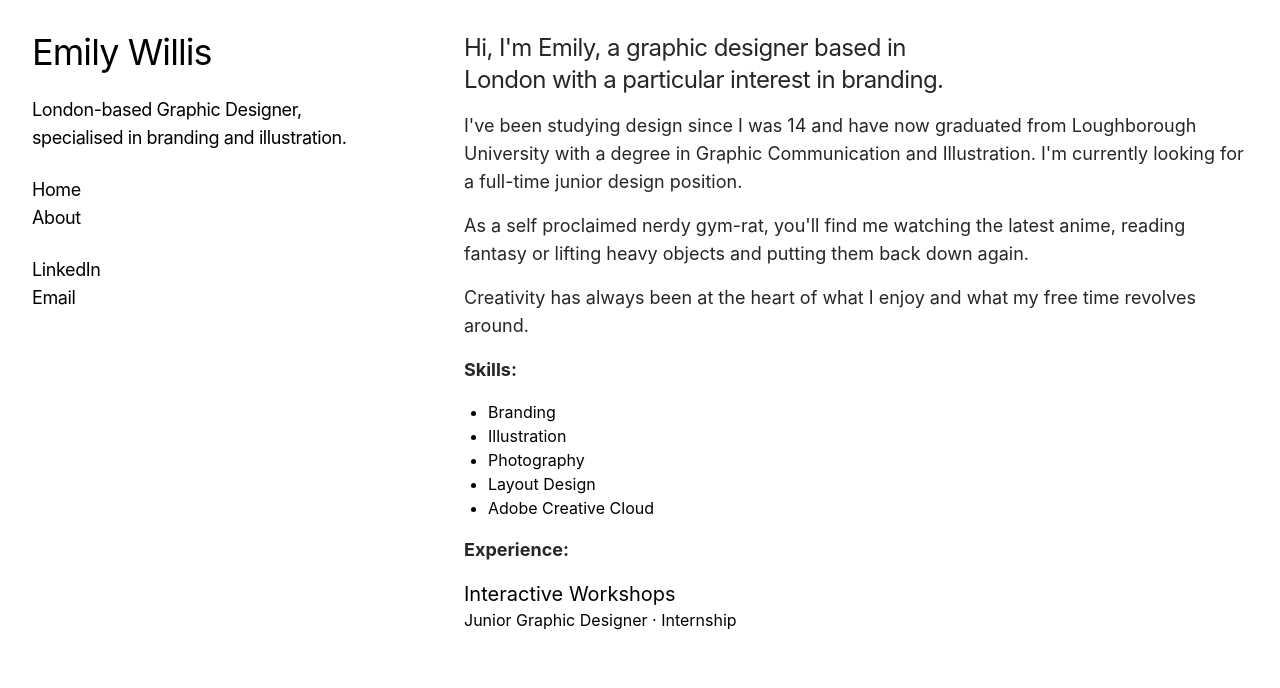
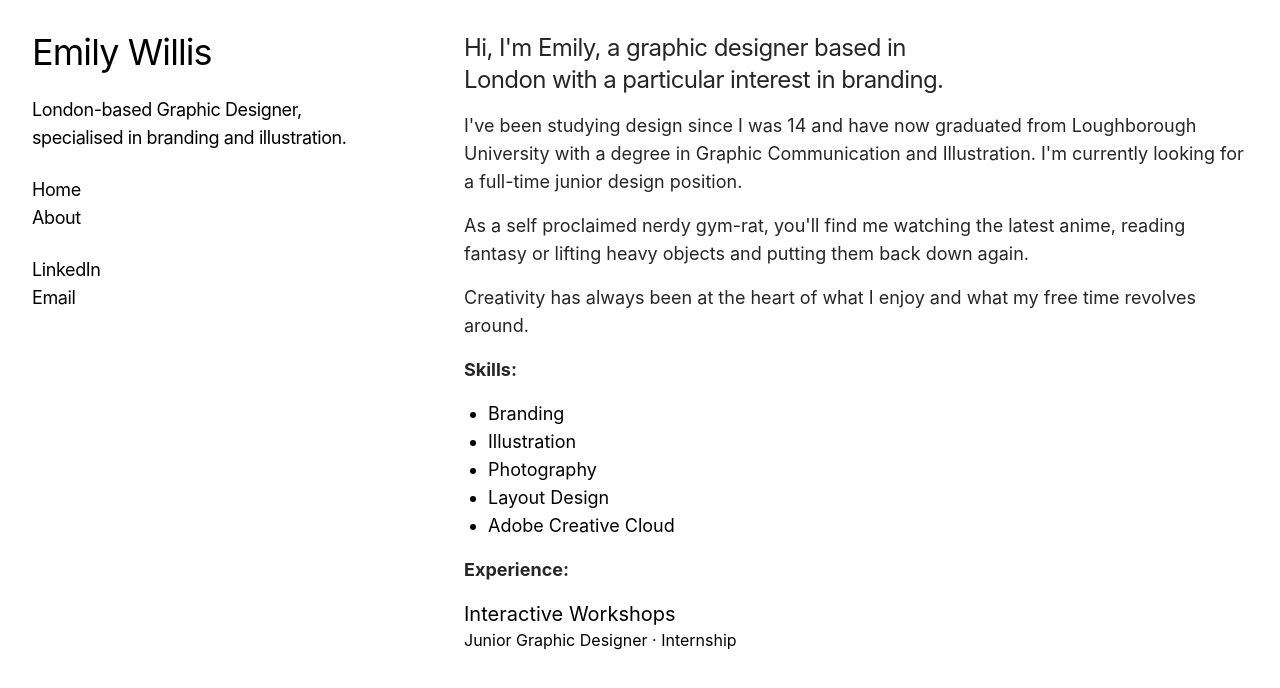
Before and after one commit to williamxb/emilywillis, a Next.js app: page /about in a window 1280 px wide. Shown: the top 688 px of the page. Built offline with nearby package versions, Linux system fonts and the light colour scheme.

Commit message:
updated about page

```diff
--- a/app/about/page.tsx
+++ b/app/about/page.tsx
@@ -41,7 +41,7 @@ export default function About() {
         <p className="text-lg">As a self proclaimed nerdy gym-rat, you'll find me watching the latest anime, reading fantasy or lifting heavy objects and putting them back down again.</p>
         <p className="text-lg">Creativity has always been at the heart of what I enjoy and what my free time revolves around.</p>
         <p className="text-lg font-bold">Skills:</p>
-        <ul className="flex flex-col space-x-0 pr-10">
+        <ul className="flex flex-col space-x-0 pr-10 text-lg">
           {Object.entries(skillItems).map(([key, { name }]) => {
             return (
               <li key={key}>
```
